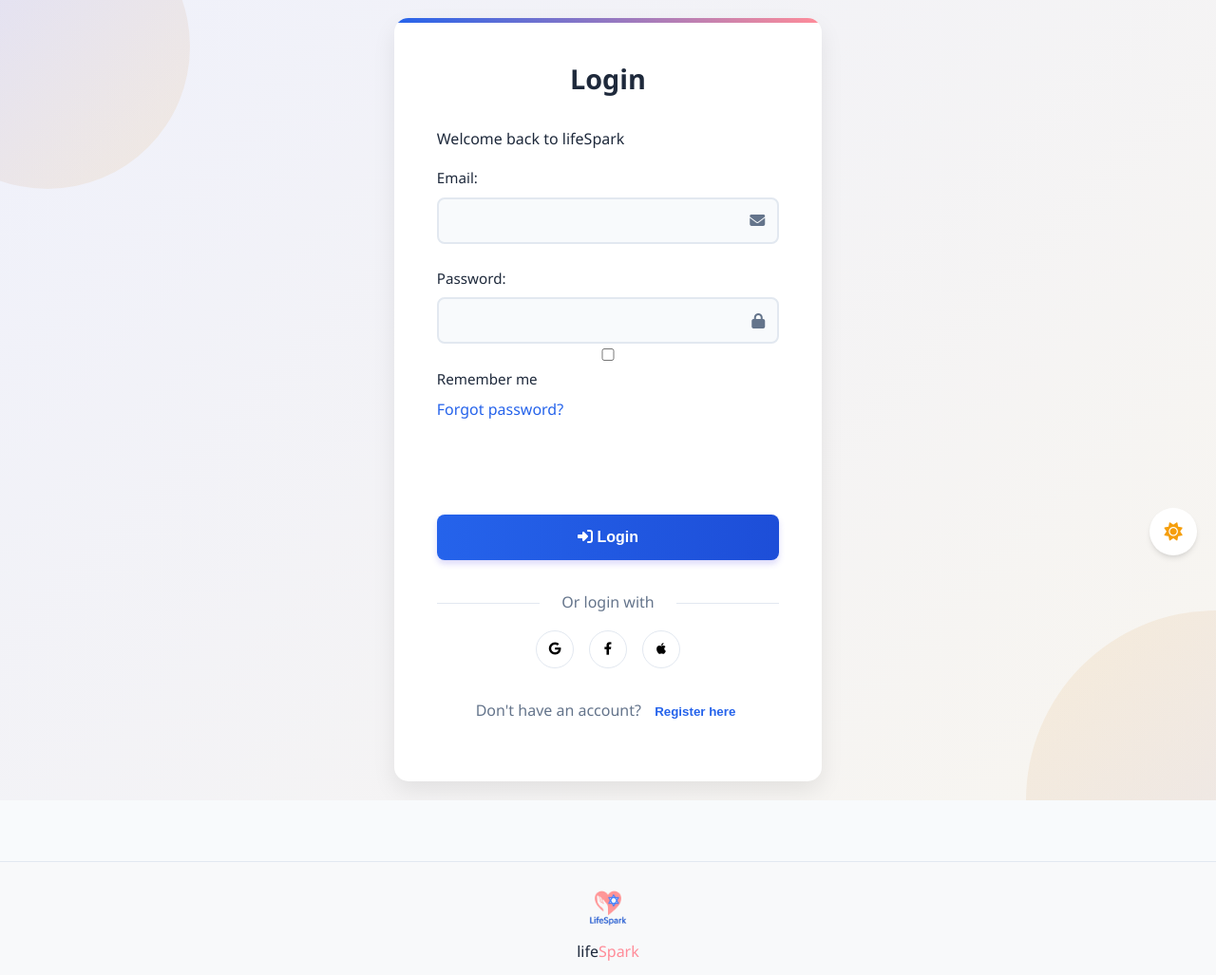
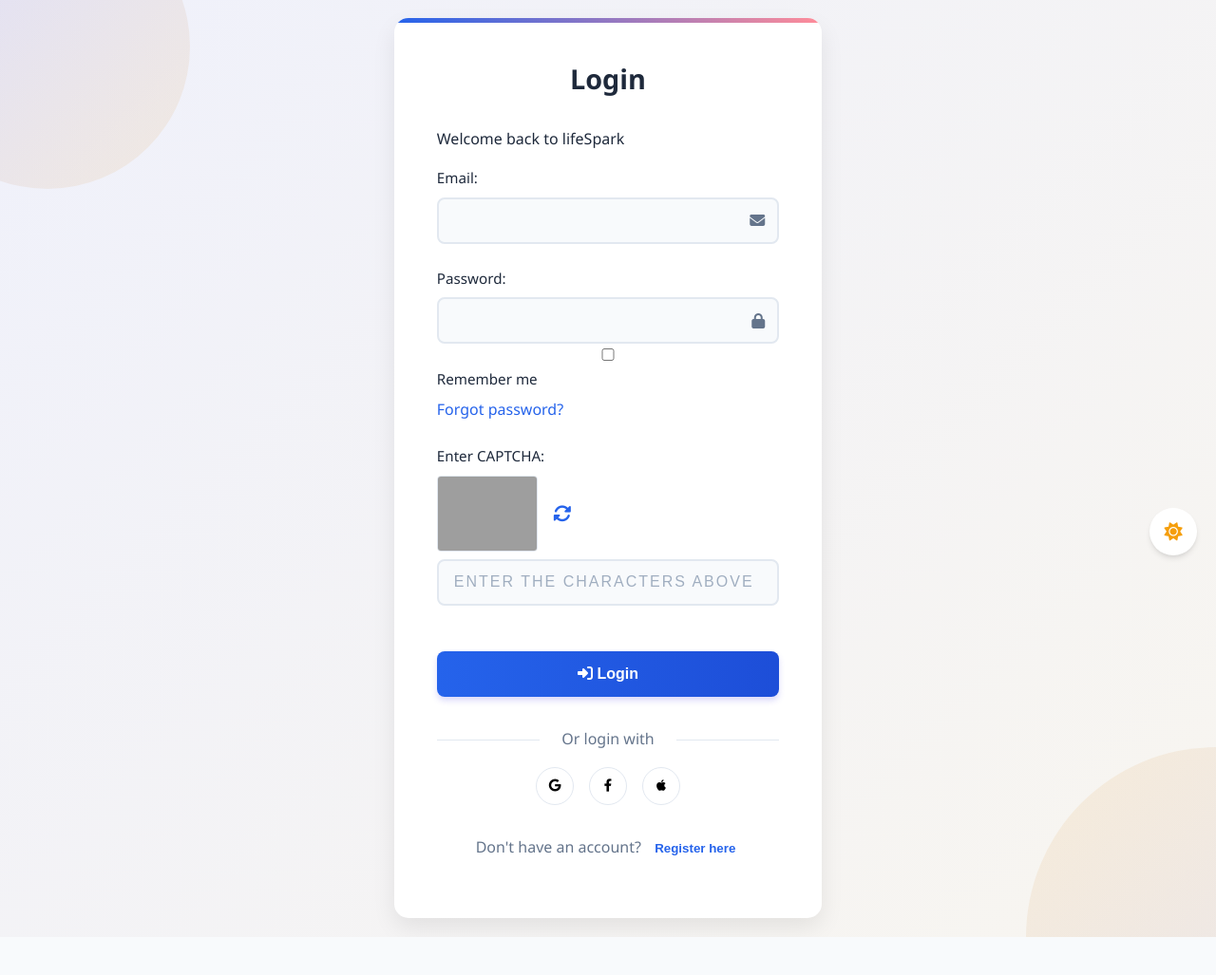
Before and after one commit to AvitalGalper/LifeSpark, a Flask app: page / in a window 1280 px wide, after a click on "Login / Register". Shown: the part 135-1162 px from the top of the page at 95% size. Run offline with Flask 3, Linux system fonts and the light colour scheme; some libraries are stand-ins or nearby versions; grey boxes are pictures that could not be loaded.

Commit message:
הוספת בדיקה עצמאית

```diff
--- a/app/__init__.py
+++ b/app/__init__.py
@@ -2,6 +2,7 @@ from flask import Flask
 from flask_pymongo import PyMongo
 from flask_mail import Mail
 from .config import Config
+import os
 
 mongo = PyMongo()
 mail = Mail()
@@ -9,6 +10,10 @@ mail = Mail()
 def create_app(config_class=Config):
     app = Flask(__name__)
     app.config.from_object(config_class)
+
+    # Make sure we have a secret key for sessions
+    if not app.config.get('SECRET_KEY'):
+        app.config['SECRET_KEY'] = os.urandom(24)
 
     # Initialize
     mongo.init_app(app)
--- a/app/routes/auth.py
+++ b/app/routes/auth.py
@@ -1,4 +1,4 @@
-from flask import Blueprint, request, jsonify
+from flask import Blueprint, request, jsonify, session
 from werkzeug.security import generate_password_hash, check_password_hash
 from datetime import datetime, timedelta
 import jwt
@@ -8,39 +8,44 @@ from .. import mongo
 from ..config import Config
 from ..utils.decorators import token_required
 from ..services.email_service import generate_verification_code, send_verification_email
+from ..utils.captcha import generate_captcha
 
 auth_bp = Blueprint('auth', __name__)
 
-# פונקציית עזר לאימות CAPTCHA v2
-def verify_recaptcha(recaptcha_response):
-    if not recaptcha_response:
-        print("No recaptcha response provided")  # בדיקת לוג
+@auth_bp.route('/generate-captcha', methods=['GET'])
+def get_captcha():
+    """Generate a new CAPTCHA and store the solution in session."""
+    captcha = generate_captcha()
+    session['captcha_text'] = captcha['text']
+
+    return jsonify({
+        'image': captcha['image']
+    })
+
+def verify_captcha(captcha_input):
+    """Verify the captcha input against the stored solution."""
+    if not captcha_input:
         return False
 
-    verify_url = 'https://www.google.com/recaptcha/api/siteverify'
-    payload = {
-        'secret': Config.RECAPTCHA_SECRET_KEY,
-        'response': recaptcha_response
-    }
+    correct_text = session.get('captcha_text')
 
-    print(f"Verifying recaptcha with payload: {payload}")  # בדיקת לוג
+    if not correct_text:
+        return False
 
-    response = requests.post(verify_url, data=payload)
-    result = response.json()
-
-    print(f"reCAPTCHA verification result: {result}")  # בדיקת לוג
-
-    return result.get('success', False)
-
+    # Case insensitive check
+    return captcha_input.upper() == correct_text.upper()
 
 @auth_bp.route('/register', methods=['POST'])
 def register():
     data = request.get_json()
 
-    # בדיקת CAPTCHA
-    recaptcha_response = data.get('recaptcha')
-    if not verify_recaptcha(recaptcha_response):
+    # Validate CAPTCHA
+    captcha_input = data.get('captcha')
+    if not verify_captcha(captcha_input):
         return jsonify({'error': 'CAPTCHA verification failed'}), 400
+
+    # Reset session captcha after verification
+    session.pop('captcha_text', None)
 
     if not all(k in data for k in ['name', 'email', 'password']):
         return jsonify({'error': 'Missing required fields'}), 400
@@ -110,10 +115,13 @@ def verify_code():
 def login():
     data = request.get_json()
 
-    # בדיקת CAPTCHA
-    recaptcha_response = data.get('recaptcha')
-    if not verify_recaptcha(recaptcha_response):
+    # Validate CAPTCHA
+    captcha_input = data.get('captcha')
+    if not verify_captcha(captcha_input):
         return jsonify({'error': 'CAPTCHA verification failed'}), 400
+
+    # Reset session captcha after verification
+    session.pop('captcha_text', None)
 
     if not all(k in data for k in ['email', 'password']):
         return jsonify({'error': 'Missing email or password'}), 400
--- /dev/null
+++ b/app/static/css/captcha.css
@@ -0,0 +1,108 @@
+/* Custom CAPTCHA Styling */
+.captcha-container {
+    margin: 1.5rem 0;
+}
+
+.captcha-wrapper {
+    display: flex;
+    align-items: center;
+    margin-bottom: 0.5rem;
+}
+
+.captcha-image {
+    max-width: 200px;
+    height: 80px;
+    border-radius: 4px;
+    border: 1px solid var(--border-color);
+    background-color: #f8fafc;
+}
+
+.refresh-captcha {
+    background: none;
+    border: none;
+    color: var(--primary-color);
+    font-size: 1.2rem;
+    cursor: pointer;
+    margin-left: 0.5rem;
+    width: 36px;
+    height: 36px;
+    border-radius: 50%;
+    display: flex;
+    align-items: center;
+    justify-content: center;
+    transition: all 0.2s ease;
+}
+
+.refresh-captcha:hover {
+    background-color: rgba(79, 70, 229, 0.1);
+    transform: rotate(30deg);
+}
+
+.captcha-input {
+    width: 100%;
+    padding: 0.85rem 1rem;
+    border: 2px solid var(--border-color);
+    border-radius: 8px;
+    font-size: 1rem;
+    transition: all 0.3s ease;
+    background-color: #f8fafc;
+    text-transform: uppercase;
+    letter-spacing: 2px;
+}
+
+.captcha-input:focus {
+    border-color: var(--primary-color);
+    box-shadow: 0 0 0 3px rgba(79, 70, 229, 0.15);
+    outline: none;
+    background-color: #fff;
+}
+
+.captcha-error {
+    margin-top: 0.5rem;
+    font-size: 0.85rem;
+    color: var(--error-color);
+}
+
+/* Dark mode support */
+.dark-theme .captcha-image {
+    background-color: #1e293b;
+    border-color: #334155;
+}
+
+.dark-theme .captcha-input {
+    background-color: #0f172a;
+    color: #e2e8f0;
+    border-color: #334155;
+}
+
+.dark-theme .refresh-captcha:hover {
+    background-color: rgba(79, 70, 229, 0.2);
+}
+
+/* RTL Support */
+[dir="rtl"] .refresh-captcha {
+    margin-left: 0;
+    margin-right: 0.5rem;
+}
+
+/* Mobile Responsive */
+@media (max-width: 480px) {
+    .captcha-wrapper {
+        flex-direction: column;
+        align-items: flex-start;
+    }
+
+    .captcha-image {
+        max-width: 100%;
+        margin-bottom: 0.5rem;
+    }
+
+    .refresh-captcha {
+        margin-left: 0;
+        margin-top: 0.5rem;
+    }
+
+    [dir="rtl"] .refresh-captcha {
+        margin-right: 0;
+    }
+}
--- /dev/null
+++ b/app/static/js/captcha.js
@@ -0,0 +1,95 @@
+// Custom CAPTCHA handling
+
+// Load CAPTCHA images when login/register forms are shown
+document.addEventListener('DOMContentLoaded', () => {
+    // Initialize captcha for login form if visible
+    if (document.getElementById('loginSection').style.display !== 'none') {
+        loadCaptcha('login');
+    }
+
+    // Setup refresh buttons for captchas
+    setupCaptchaRefresh();
+
+    // Handle form toggle for loading appropriate captcha
+    const showRegisterButton = document.getElementById('showRegisterButton');
+    const showLoginButton = document.getElementById('showLoginButton');
+
+    if (showRegisterButton) {
+        showRegisterButton.addEventListener('click', () => {
+            loadCaptcha('register');
+        });
+    }
+
+    if (showLoginButton) {
+        showLoginButton.addEventListener('click', () => {
+            loadCaptcha('login');
+        });
+    }
+});
+
+// Function to load a new CAPTCHA
+function loadCaptcha(formType) {
+    const captchaImage = document.getElementById(`${formType}CaptchaImage`);
+
+    if (!captchaImage) return;
+
+    // Show loading state
+    captchaImage.src = '';
+    captchaImage.classList.add('loading');
+
+    // Fetch new CAPTCHA from server
+    fetch('/generate-captcha')
+        .then(response => {
+            if (!response.ok) {
+                throw new Error('Failed to load CAPTCHA');
+            }
+            return response.json();
+        })
+        .then(data => {
+            captchaImage.src = data.image;
+            captchaImage.classList.remove('loading');
+        })
+        .catch(error => {
+            console.error('Error loading CAPTCHA:', error);
+            captchaImage.classList.remove('loading');
+            // Fallback message on error
+            captchaImage.alt = 'CAPTCHA loading failed. Please refresh.';
+        });
+}
+
+// Setup refresh buttons for captchas
+function setupCaptchaRefresh() {
+    const refreshLoginButton = document.getElementById('refreshLoginCaptcha');
+    const refreshRegisterButton = document.getElementById('refreshRegisterCaptcha');
+
+    if (refreshLoginButton) {
+        refreshLoginButton.addEventListener('click', (e) => {
+            e.preventDefault();
+            loadCaptcha('login');
+        });
+    }
+
+    if (refreshRegisterButton) {
+        refreshRegisterButton.addEventListener('click', (e) => {
+            e.preventDefault();
+            loadCaptcha('register');
+        });
+    }
+}
+
+// Function to check if CAPTCHA is filled
+function validateCaptcha(formType) {
+    const captchaInput = document.getElementById(`${formType}Captcha`);
+    const captchaError = document.getElementById(`${formType}CaptchaError`);
+
+    if (!captchaInput || !captchaError) return true;
+
+    if (!captchaInput.value.trim()) {
+        captchaError.style.display = 'block';
+        captchaInput.focus();
+        return false;
+    }
+
+    captchaError.style.display = 'none';
+    return true;
+}
--- a/app/static/js/forms.js
+++ b/app/static/js/forms.js
@@ -121,53 +121,6 @@ async function checkAuthState() {
     }
 }
 
-
-// שינוי פונקציית בדיקת reCAPTCHA
-function getCaptchaResponse(captchaIndex) {
-    if (typeof grecaptcha === 'undefined') {
-        console.error('reCAPTCHA לא נטען');
-        return null;
-    }
-
-    try {
-        // נסה לקבל את התגובה
-        let response = null;
-
-        // נסה לקבל תגובה לפי אינדקס ספציפי
-        try {
-            response = grecaptcha.getResponse(captchaIndex);
-        } catch (e) {
-            console.log("שגיאה בקבלת תגובה לפי אינדקס, מנסה לקבל ללא אינדקס");
-            // נסה לקבל תגובה ללא אינדקס במקרה שיש רק אחד בדף
-            response = grecaptcha.getResponse();
-        }
-
-        console.log("reCAPTCHA response:", response ? "received" : "empty");
-        return response;
-    } catch (e) {
-        console.error('שגיאה בקבלת תגובת reCAPTCHA:', e);
-        return null;
-    }
-}
-// פונקציה לאיפוס ה-CAPTCHA
-function resetCaptcha() {
-    if (typeof grecaptcha !== 'undefined') {
-        try {
-            // ניסיון לאפס את כל ה-CAPTCHA
-            const captchaElements = document.querySelectorAll('.g-recaptcha');
-            captchaElements.forEach((element, index) => {
-                try {
-                    grecaptcha.reset(index);
-                } catch (e) {
-                    console.log('שגיאה באיפוס CAPTCHA באינדקס ' + index + ':', e);
-                }
-            });
-        } catch (e) {
-            console.log('שגיאה כללית באיפוס CAPTCHA:', e);
-        }
-    }
-}
-
 // Enhanced Form Interactions
 document.addEventListener('DOMContentLoaded', () => {
     // Initialize all form elements
@@ -198,8 +151,8 @@ function initializeFormToggles() {
                 registerSection.classList.remove('fade-in');
             }, 500);
 
-            // איפוס CAPTCHA
-            resetCaptcha();
+            // Load new CAPTCHA for registration form
+            loadCaptcha('register');
         }
     });
 
@@ -214,8 +167,8 @@ function initializeFormToggles() {
                 loginSection.classList.remove('fade-in');
             }, 500);
 
-            // איפוס CAPTCHA
-            resetCaptcha();
+            // Load new CAPTCHA for login form
+            loadCaptcha('login');
         }
     });
 }
@@ -429,16 +382,9 @@ function initializeFormSubmissions() {
     registerForm?.addEventListener('submit', async (event) => {
         event.preventDefault();
 
-        // בדיקת CAPTCHA - שימוש בפונקציה המשופרת
-        const recaptchaResponse = getCaptchaResponse(0); // CAPTCHA הרישום
-
-        if (!recaptchaResponse) {
-            document.getElementById('registerCaptchaError').style.display = 'block';
-            // גלילה אל הודעת השגיאה
-            document.getElementById('registerCaptchaError').scrollIntoView({ behavior: 'smooth', block: 'center' });
+        // Validate CAPTCHA input
+        if (!validateCaptcha('register')) {
             return;
-        } else {
-            document.getElementById('registerCaptchaError').style.display = 'none';
         }
 
         showFormLoading(registerForm);
@@ -447,7 +393,7 @@ function initializeFormSubmissions() {
             name: document.getElementById('registerName').value,
             email: document.getElementById('registerEmail').value,
             password: document.getElementById('registerPassword').value,
-            recaptcha: recaptchaResponse
+            captcha: document.getElementById('registerCaptcha').value
         };
 
         try {
@@ -493,6 +439,8 @@ function initializeFormSubmissions() {
                                 registerSection.style.display = 'none';
                                 loginSection.style.display = 'block';
                                 loginEmailInput.value = formData.email;
+                                // Load fresh CAPTCHA for login
+                                loadCaptcha('login');
                             }
                         } else {
                             showNotification('error', verifyResult.error || 'Invalid verification code');
@@ -500,10 +448,17 @@ function initializeFormSubmissions() {
                     }
                 });
             } else {
-                showNotification('error', result.error || 'Registration failed');
+                // If CAPTCHA verification failed, load a new one
+                if (result.error && result.error.includes('CAPTCHA')) {
+                    loadCaptcha('register');
+                    document.getElementById('registerCaptchaError').style.display = 'block';
+                } else {
+                    showNotification('error', result.error || 'Registration failed');
+                }
             }
         } catch (error) {
             showNotification('error', 'An error occurred during registration');
+            loadCaptcha('register');
         }
 
         hideFormLoading(registerForm);
@@ -513,16 +468,9 @@ function initializeFormSubmissions() {
     loginForm?.addEventListener('submit', async (event) => {
         event.preventDefault();
 
-        // בדיקת CAPTCHA - שימוש בפונקציה המשופרת
-        const recaptchaResponse = getCaptchaResponse(1); // CAPTCHA ההתחברות
-
-        if (!recaptchaResponse) {
-            document.getElementById('loginCaptchaError').style.display = 'block';
-            // גלילה אל הודעת השגיאה
-            document.getElementById('loginCaptchaError').scrollIntoView({ behavior: 'smooth', block: 'center' });
+        // Validate CAPTCHA input
+        if (!validateCaptcha('login')) {
             return;
-        } else {
-            document.getElementById('loginCaptchaError').style.display = 'none';
         }
 
         showFormLoading(loginForm);
@@ -530,7 +478,7 @@ function initializeFormSubmissions() {
         const formData = {
             email: loginEmailInput.value,
             password: document.getElementById('loginPassword').value,
-            recaptcha: recaptchaResponse
+            captcha: document.getElementById('loginCaptcha').value
         };
 
         try {
@@ -561,10 +509,17 @@ function initializeFormSubmissions() {
                     showSection('home');
                 }, 1000);
             } else {
-                showNotification('error', result.error || 'Login failed');
+                // If CAPTCHA verification failed, load a new one
+                if (result.error && result.error.includes('CAPTCHA')) {
+                    loadCaptcha('login');
+                    document.getElementById('loginCaptchaError').style.display = 'block';
+                } else {
+                    showNotification('error', result.error || 'Login failed');
+                }
             }
         } catch (error) {
             showNotification('error', 'An error occurred during login');
+            loadCaptcha('login');
         }
 
         hideFormLoading(loginForm);
--- a/app/templates/index.html
+++ b/app/templates/index.html
@@ -25,6 +25,7 @@
     <link rel="stylesheet" href="{{ url_for('static', filename='css/auth.css') }}">
     <link rel="stylesheet" href="{{ url_for('static', filename='css/additional-styles.css') }}">
     <link rel="stylesheet" href="{{ url_for('static', filename='css/map-styles.css') }}">
+    <link rel="stylesheet" href="{{ url_for('static', filename='css/captcha.css') }}">
 
     <!-- AOS Animation Library -->
     <link rel="stylesheet" href="https://cdnjs.cloudflare.com/ajax/libs/aos/2.3.4/aos.css">
@@ -100,6 +101,7 @@
     <script src="/static/js/translations.js"></script>
     <script src="/static/js/main.js"></script>
     <script src="/static/js/animations.js"></script>
+    <script src="/static/js/captcha.js"></script>
     <script src="/static/js/forms.js"></script>
     <script src="/static/js/map.js"></script>
     <script src="https://cdnjs.cloudflare.com/ajax/libs/web3/1.8.1/web3.min.js"></script>
@@ -128,5 +130,7 @@
         document.getElementsByTagName("head")[0].appendChild(script);
     })();
     </script>
+
+    <!-- Removed reCAPTCHA scripts - using custom CAPTCHA instead -->
 </body>
 </html>
--- a/app/templates/sections/login.html
+++ b/app/templates/sections/login.html
@@ -30,11 +30,18 @@
                     </div>
                 </div>
 
-                <!-- reCAPTCHA Container - עודכן עם explicit rendering -->
+                <!-- Custom CAPTCHA Container -->
                 <div class="form-group captcha-container">
-                    <div id="login-recaptcha" class="g-recaptcha"></div>
+                    <label for="loginCaptcha" data-translate="login-captcha">Enter CAPTCHA:</label>
+                    <div class="captcha-wrapper">
+                        <img id="loginCaptchaImage" src="" alt="CAPTCHA" class="captcha-image">
+                        <button type="button" id="refreshLoginCaptcha" class="refresh-captcha">
+                            <i class="fas fa-sync-alt"></i>
+                        </button>
+                    </div>
+                    <input type="text" id="loginCaptcha" class="captcha-input" required placeholder="Enter the characters above">
                     <div class="captcha-error" id="loginCaptchaError" style="display: none; color: red;">
-                        <small data-translate="login-captcha-error">Please complete the captcha</small>
+                        <small data-translate="login-captcha-error">Please enter the correct CAPTCHA</small>
                     </div>
                 </div>
 
@@ -113,11 +120,18 @@
                     </div>
                 </div>
 
-                <!-- reCAPTCHA Container - עודכן עם explicit rendering -->
+                <!-- Custom CAPTCHA Container -->
                 <div class="form-group captcha-container">
-                    <div id="register-recaptcha" class="g-recaptcha"></div>
+                    <label for="registerCaptcha" data-translate="register-captcha">Enter CAPTCHA:</label>
+                    <div class="captcha-wrapper">
+                        <img id="registerCaptchaImage" src="" alt="CAPTCHA" class="captcha-image">
+                        <button type="button" id="refreshRegisterCaptcha" class="refresh-captcha">
+                            <i class="fas fa-sync-alt"></i>
+                        </button>
+                    </div>
+                    <input type="text" id="registerCaptcha" class="captcha-input" required placeholder="Enter the characters above">
                     <div class="captcha-error" id="registerCaptchaError" style="display: none; color: red;">
-                        <small data-translate="register-captcha-error">Please complete the captcha</small>
+                        <small data-translate="register-captcha-error">Please enter the correct CAPTCHA</small>
                     </div>
                 </div>
 
@@ -149,37 +163,4 @@
             </div>
         </div>
     </div>
-
-    <!-- reCAPTCHA Script - מעודכן לטעינה מפורשת יותר -->
-    <script src="https://www.google.com/recaptcha/api.js?onload=initRecaptcha&render=explicit" async defer></script>
-    <script>
-        function initRecaptcha() {
-            var siteKey = "{{ config.RECAPTCHA_SITE_KEY }}";
-            console.log("Initializing reCAPTCHA with site key:", siteKey);  // בדיקת לוג
-
-            // נסה לאתחל את ה-reCAPTCHA
-            try {
-                if (document.getElementById('login-recaptcha')) {
-                    grecaptcha.render('login-recaptcha', {
-                        'sitekey': siteKey,
-                        'callback': function(response) {
-                            console.log("reCAPTCHA response received");  // בדיקת לוג
-                            document.getElementById('loginCaptchaError').style.display = 'none';
-                        }
-                    });
-                }
-
-                if (document.getElementById('register-recaptcha')) {
-                    grecaptcha.render('register-recaptcha', {
-                        'sitekey': siteKey,
-                        'callback': function(response) {
-                            document.getElementById('registerCaptchaError').style.display = 'none';
-                        }
-                    });
-                }
-            } catch (e) {
-                console.error("reCAPTCHA initialization error:", e);
-            }
-        }
-    </script>
 </section>
```
Also changed, not shown: app/utils/captcha.py (added, +61 -0 lines).
